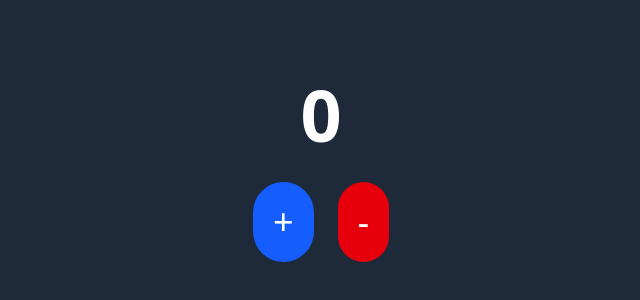
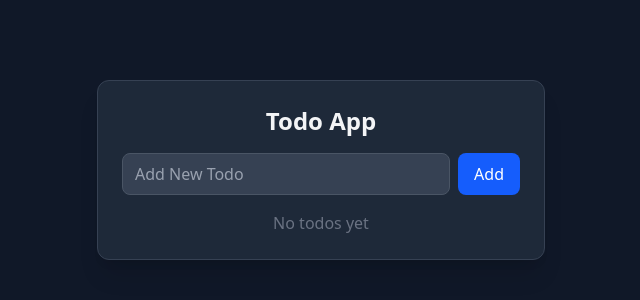
Before and after one commit to aimgodheretest/BegginersReactProjects, a React (Vite) app: page / in a window 1280 px wide. Shown: the part 230-530 px from the top of the page, without its empty margins (319-959 px from the left). Built offline with nearby package versions, Linux system fonts and the light colour scheme.

Commit message:
todo project

```diff
--- a/src/App.jsx
+++ b/src/App.jsx
@@ -1,11 +1,13 @@
-import Counter from "./components/Counter"
+import Counter from "./components/Counter";
+import Todo from "./components/Todo";
 
 const App = () => {
   return (
-    <div >
-      <Counter/>
+    <div>
+      {/* <Counter/> */}
+      <Todo />
     </div>
-  )
-}
+  );
+};
 
-export default App
+export default App;
--- /dev/null
+++ b/src/components/Todo.jsx
@@ -0,0 +1,72 @@
+import { useState } from "react";
+
+const Todo = () => {
+  const [todos, setTodos] = useState([]);
+  const [input, setInput] = useState("");
+
+  const handleSubmit = () => {
+    if (!input.trim()) return; // prevent empty todos
+    setTodos((todos) => [
+      ...todos,
+      { text: input, id: Math.floor(Math.random() * 100000) },
+    ]);
+    setInput("");
+  };
+
+  const removeTodo = (id) => {
+    setTodos((todos) => todos.filter((todo) => todo.id !== id));
+  };
+
+  return (
+    <div className="min-h-screen flex items-center justify-center bg-gray-900 text-gray-200 p-4">
+      <div className="w-full max-w-md bg-gray-800 shadow-xl rounded-xl p-6 border border-gray-700">
+        <h1 className="text-2xl font-bold text-center mb-4 text-gray-100">
+          Todo App
+        </h1>
+
+        <div className="flex gap-2 mb-4">
+          <input
+            type="text"
+            placeholder="Add New Todo"
+            className="flex-1 px-3 py-2 bg-gray-700 border border-gray-600 rounded-lg
+                       placeholder-gray-400 text-gray-200
+                       focus:outline-none focus:ring-2 focus:ring-blue-500"
+            onChange={(e) => setInput(e.target.value)}
+            value={input}
+          />
+          <button
+            onClick={handleSubmit}
+            className="px-4 py-2 bg-blue-600 text-white rounded-lg
+                       hover:bg-blue-700 transition"
+          >
+            Add
+          </button>
+        </div>
+
+        <ul className="space-y-2">
+          {todos.map(({ text, id }) => (
+            <li
+              key={id}
+              className="flex justify-between items-center bg-gray-700 px-4 py-2
+                         rounded-lg border border-gray-600"
+            >
+              <span>{text}</span>
+              <button
+                onClick={() => removeTodo(id)}
+                className="text-red-400 hover:text-red-500 font-bold text-lg"
+              >
+                ×
+              </button>
+            </li>
+          ))}
+        </ul>
+
+        {todos.length === 0 && (
+          <p className="text-gray-500 text-center mt-4">No todos yet</p>
+        )}
+      </div>
+    </div>
+  );
+};
+
+export default Todo;
```
